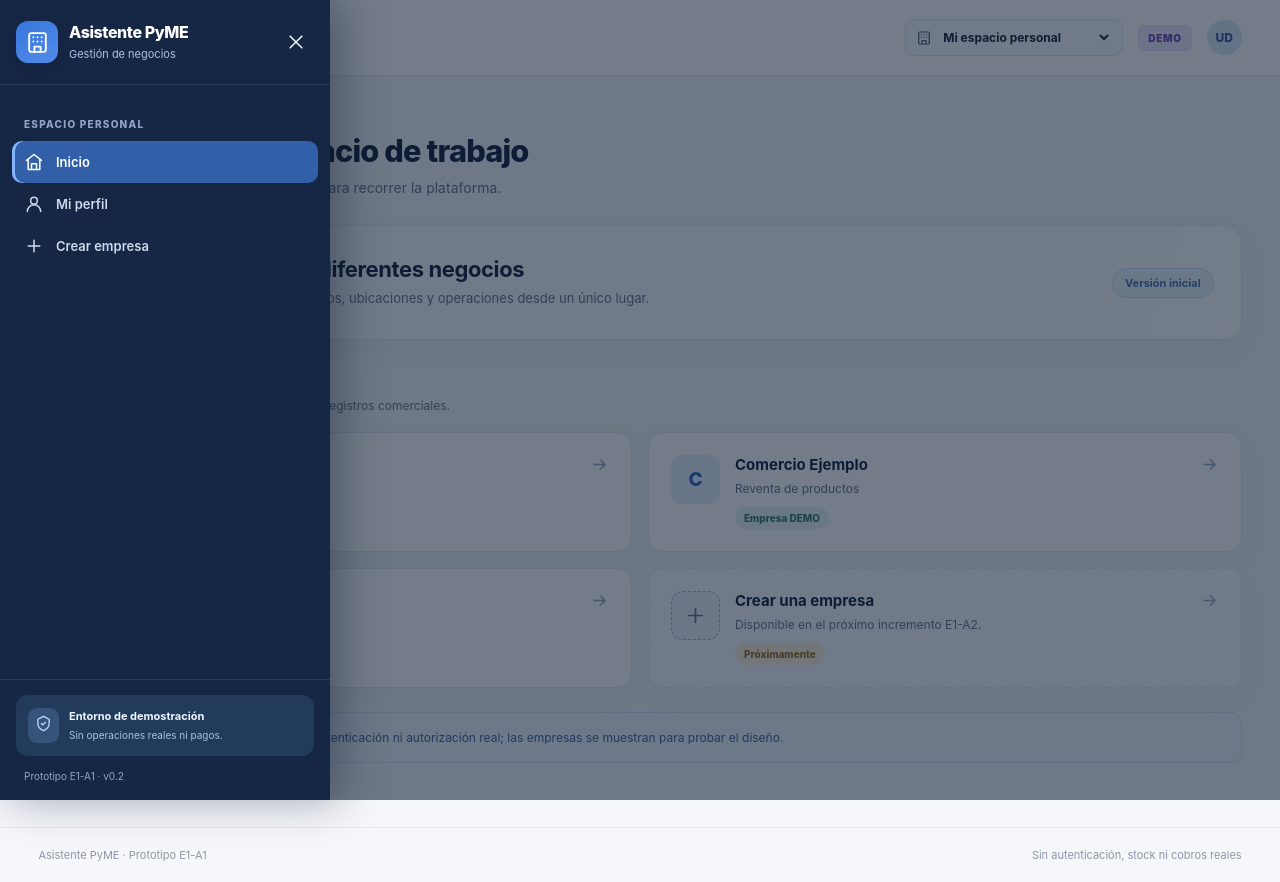
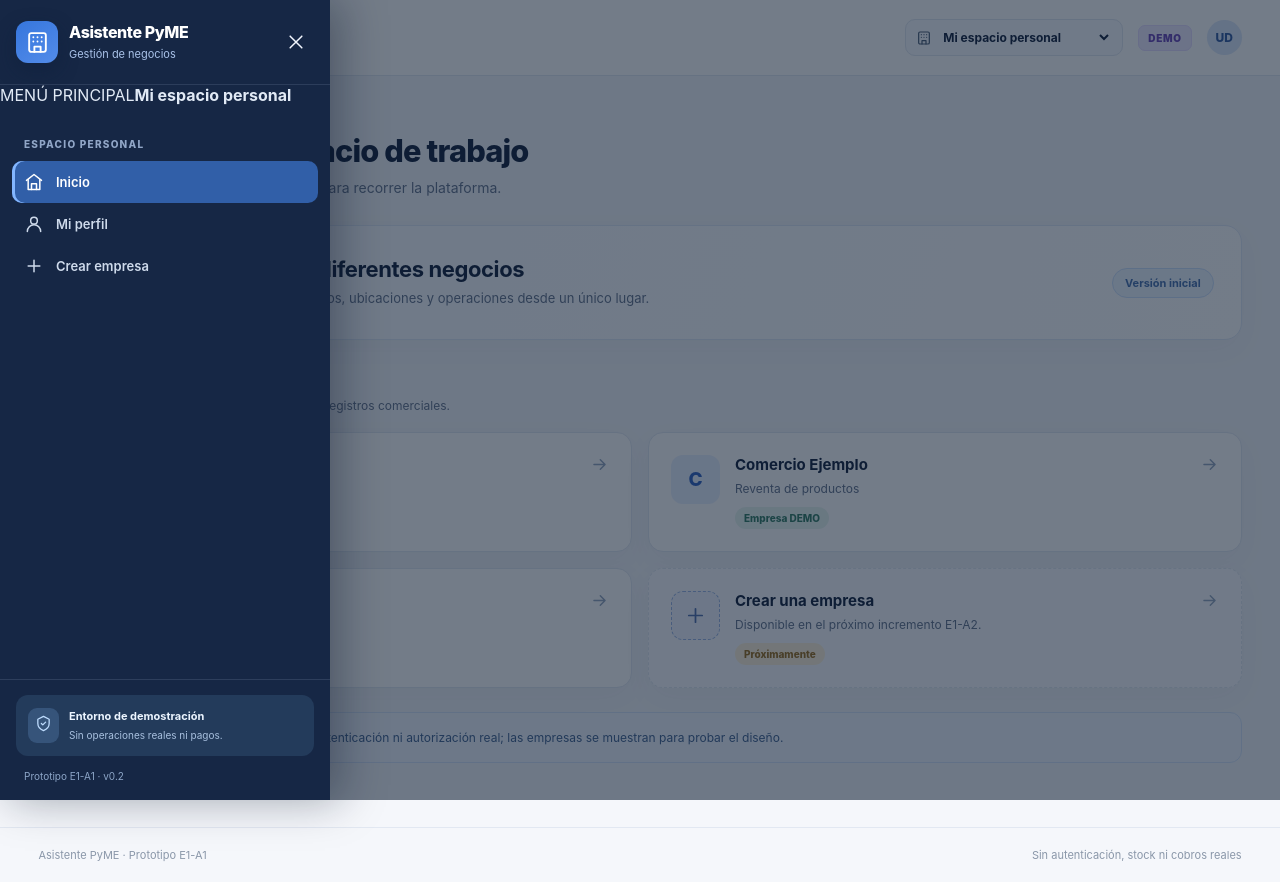
Before and after one commit to Jorge10192/TP-Programacion2-UNSAM-2C2026, a React (Vite) app in the folder plataforma-pyme/frontend/: page / in a window 1280 px wide. Both pictures are taken after a click on the button 58 px from the left and 37 px from the top of the page. Built offline with nearby package versions, Linux system fonts and the light colour scheme.

Commit message:
feat(frontend): contexto de empresa en menú desplegable

```diff
--- a/plataforma-pyme/frontend/src/app/shell/SideMenu.tsx
+++ b/plataforma-pyme/frontend/src/app/shell/SideMenu.tsx
@@ -59,6 +59,11 @@ export function Sidebar({
           <button type="button" ref={closeButtonRef} className="icon-button sidebar-close" aria-label="Cerrar menú" onClick={onClose}><Icon name="close" /></button>
         </div>
 
+        <div className="drawer-context" aria-hidden={!isOpen}>
+          <span>MENÚ PRINCIPAL</span>
+          <strong>{business?.name ?? 'Mi espacio personal'}</strong>
+        </div>
+
         <div className="sidebar-scroll">
           {!business ? (
             <nav className="sidebar-group" aria-label="Navegación personal">
```
